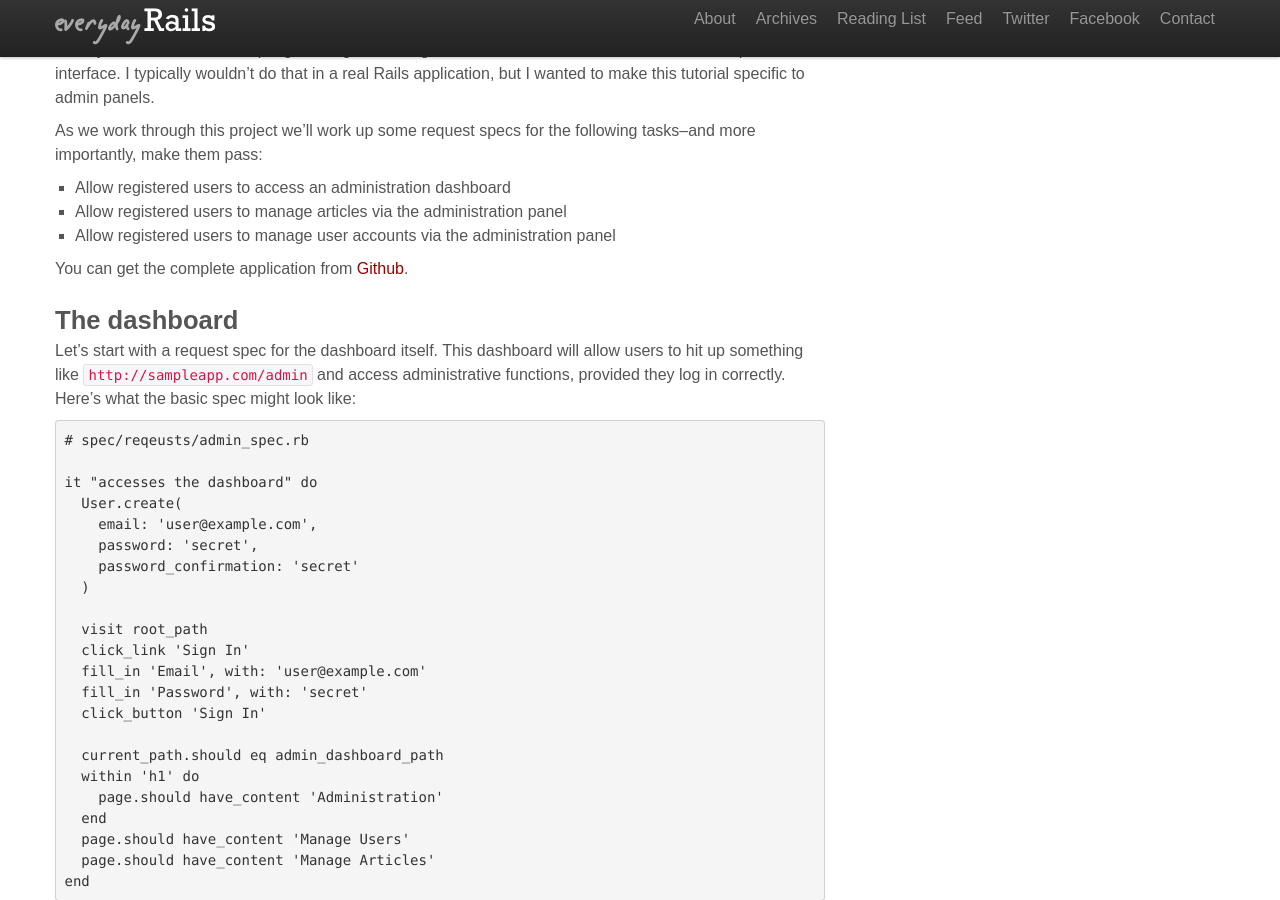
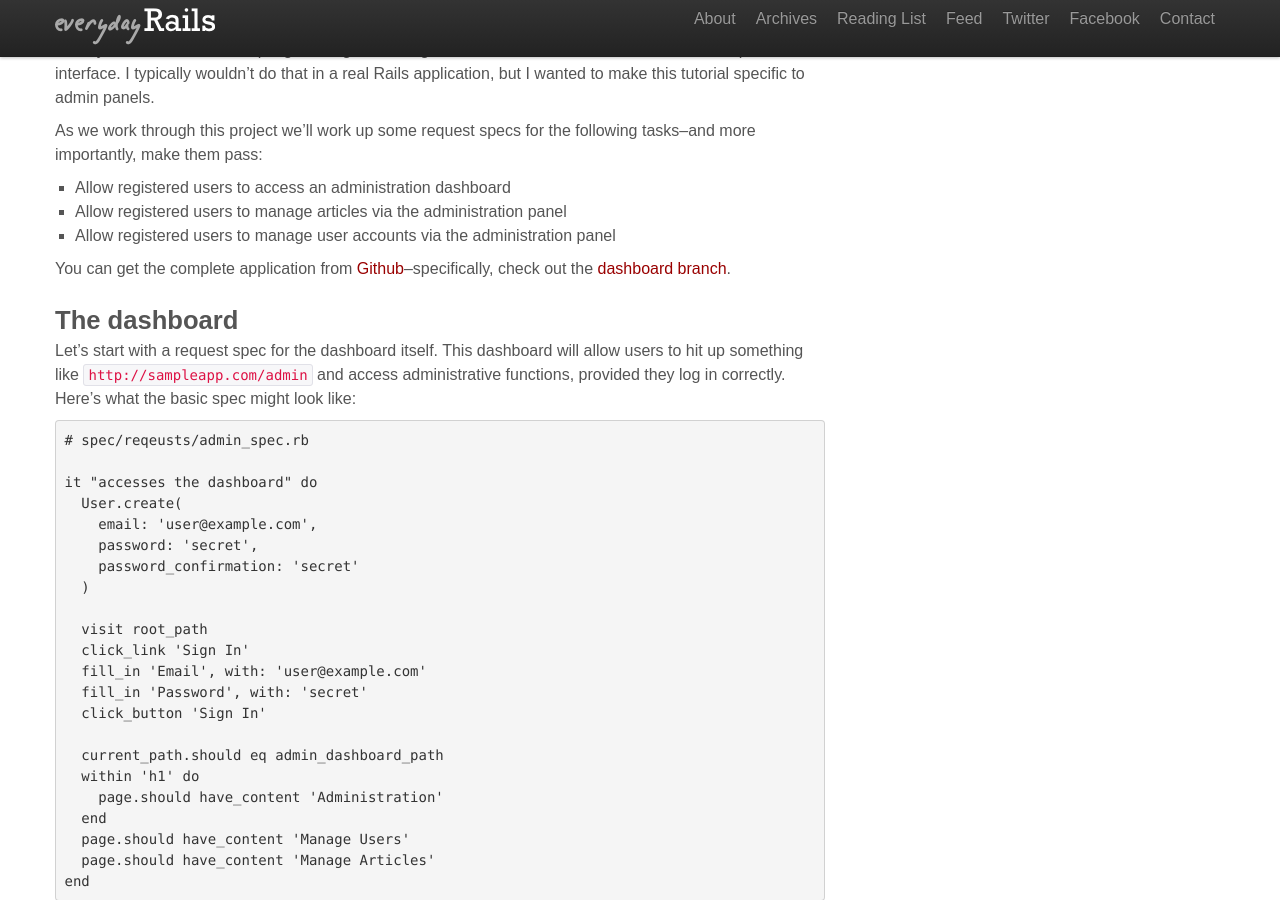
Before and after one commit to everydayrails/everyday-rails, a Jekyll site: the page built from _posts/2012-07-31-rails-admin-panel-from-scratch.markdown, in a window 1280 px wide and 900 px high, scrolled down 1151 px. Built offline with Jekyll 4.4.1, drawn with Linux system fonts in a browser that asks for light colours; some web fonts are replaced; Markdown is read by kramdown in place of the engine named in the settings; comment, search, counter and statistics services are not loaded.

Commit message:
update links to source on github

```diff
--- a/_posts/2012-07-31-rails-admin-panel-from-scratch.markdown
+++ b/_posts/2012-07-31-rails-admin-panel-from-scratch.markdown
@@ -34,7 +34,7 @@ As we work through this project we'll work up some request specs for the followi
 * Allow registered users to manage articles via the administration panel
 * Allow registered users to manage user accounts via the administration panel
 
-You can get the complete application from [Github](https://github.com/ruralocity/admin_demo).
+You can get the complete application from [Github](https://github.com/ruralocity/admin_demo)--specifically, check out the [dashboard branch](https://github.com/ruralocity/admin_demo/tree/dashboard).
 
 ## The dashboard
 
--- a/_posts/2012-08-07-rails-admin-panel-from-scratch-2.markdown
+++ b/_posts/2012-08-07-rails-admin-panel-from-scratch-2.markdown
@@ -8,7 +8,7 @@ In the first part of this series on creating Rails administration panels, we cre
 
 As a review, this simple blog-type application allows users to log in, then add, edit, and delete articles. We're working on a namespaced administration section for the site, accessible only to people with accounts, to accomplish this. So far the application has an admin dashboard set up, but no further functionality. That's what we'll tackle in this tutorial. Specifically, we're going to take a controller and views that were previously generated with Rails' `scaffold` generator, move them into the `admin` namespace, and make them work in our admin panel.
 
-We'll also be using RSpec request specs to drive this process. If this is a new process for you, you might want to go through the work we did in part one, or, of course, pick up a copy of my book on learning how to test Rails apps with RSpec. And with that shameless plug out of the way, let's get on with our task. You can [follow along with the complete source on GitHub](https://github.com/ruralocity/admin_demo); the relevant stuff is located in the `scaffold` branch.
+We'll also be using RSpec request specs to drive this process. If this is a new process for you, you might want to go through the work we did in part one, or, of course, pick up a copy of my book on learning how to test Rails apps with RSpec. And with that shameless plug out of the way, let's get on with our task. You can [follow along with the complete source on GitHub](https://github.com/ruralocity/admin_demo); the relevant stuff is located in the [scaffold branch](https://github.com/ruralocity/admin_demo/tree/scaffold).
 
 ## A little spec refactoring
 
@@ -377,7 +377,7 @@ Yes, another incorrect route in one of the pre-generated views.
 
 ## Next steps
 
-One administration activity down, two to go--we can create articles, but we still want to be able to edit and delete them. I'm going to leave that as an exercise for you. [Take a look at the source on GitHub](https://github.com/ruralocity/admin_demo) to see how I've implemented this.
+One administration activity down, two to go--we can create articles, but we still want to be able to edit and delete them. I'm going to leave that as an exercise for you. [Take a look at the scaffold branch in the source on GitHub](https://github.com/ruralocity/admin_demo/tree/scaffold) to see how I've implemented this.
 
 ## Summary
 
```
